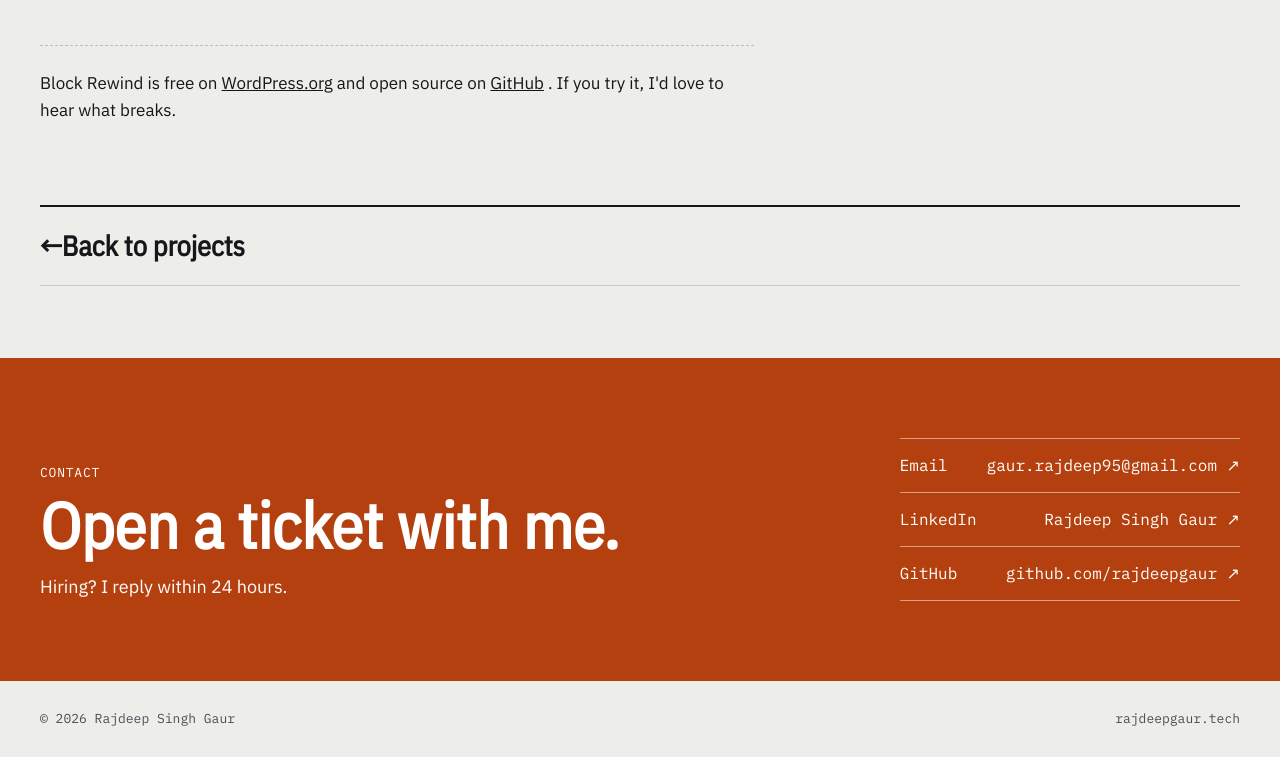
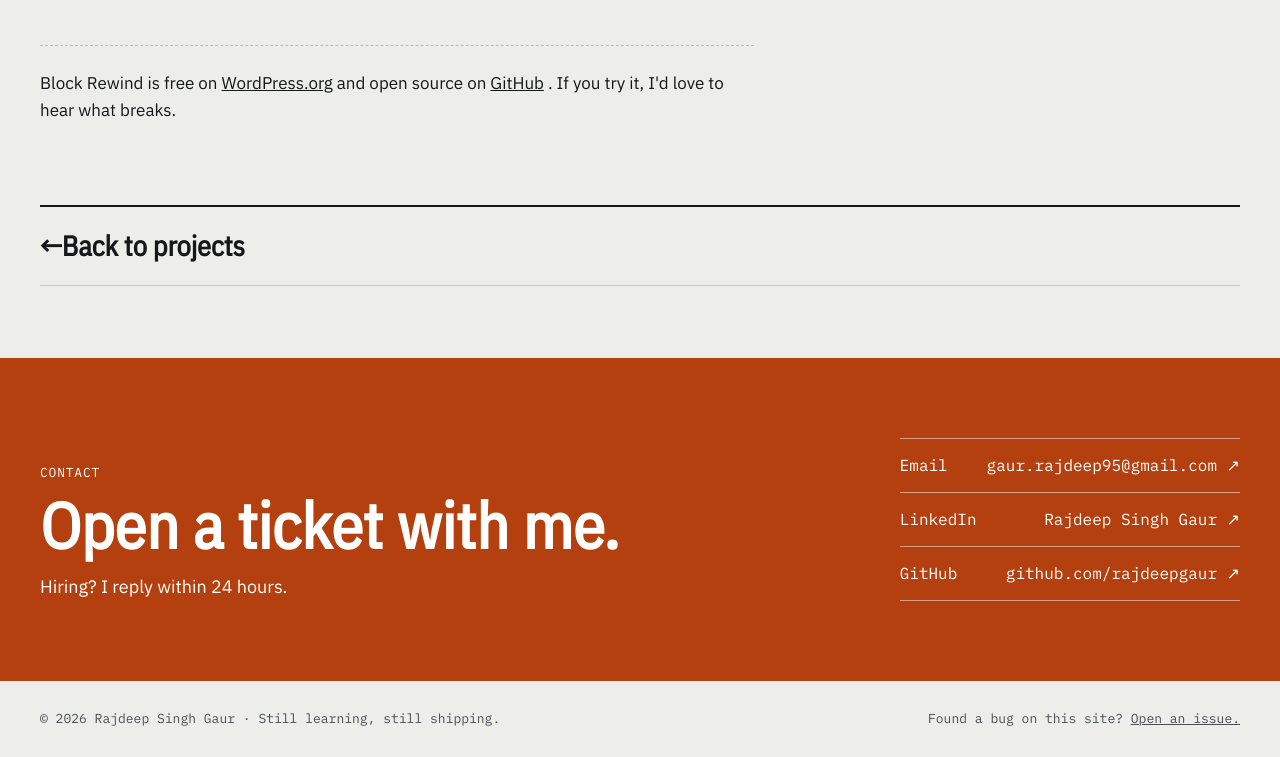
Before and after one commit to rajdeepgaur/rajdeepgaur.tech, an Astro site: page /projects/block-rewind/ in a window 1280 px wide. Shown: the part 6846-7603 px from the top of the page. Built offline with nearby package versions, Linux system fonts and the light colour scheme; Astro itself is replaced by a stand-in of ours; no server answers; a web font is replaced by a local one.

Commit message:
Neutral positioning: new hero, footer, Skills order and SEO copy
- Hero h1 "I fix what breaks and build what's missing." with new long/short subheads
- Incsub bullet 2 reworded; Skills rows reordered (words unchanged)
- New footer on every page: "Open an issue." link to the repo's Issues page
  and "Still learning, still shipping."
- Title, meta description, og:image:alt and JSON-LD jobTitle updated; OG image rebuilt

```diff
--- a/src/components/Experience.astro
+++ b/src/components/Experience.astro
@@ -10,7 +10,7 @@ const roles = [
     stat: { value: '100+', label: 'sites built' },
     bullets: [
       'Built 100+ WordPress sites, mainly for educational institutions.',
-      'Worked primarily with FSE themes and Gutenberg, some on Multisite; several highly customized builds with multiple custom post types and fields.',
+      'Worked primarily with FSE themes and Gutenberg, some on Multisite; debugged issues and built custom solutions for client needs, including builds with multiple custom post types and fields.',
       'Migrated content into staging with WP All Import and fixed the issues found in QA checks before each site went live; tested plugins and themes and updated public documentation.',
     ],
     chips: ['FSE', 'Gutenberg', 'Multisite', 'WP All Import', 'Custom CSS'],
--- a/src/components/Footer.astro
+++ b/src/components/Footer.astro
@@ -1,17 +1,56 @@
-<footer class="container footer">
-  <span>© 2026 Rajdeep Singh Gaur</span>
-  <span>rajdeepgaur.tech</span>
+---
+// Changed 27 Nov (Homepage §6 Footer.astro). DOM order: bug line first (it comes first on phones);
+// from 640px the © line sits on the left via `order`. The year is static on purpose.
+---
+
+<footer class="container site-footer">
+  <p class="bug">Found a bug on this site? <a href="https://github.com/rajdeepgaur/rajdeepgaur.tech/issues" target="_blank" rel="noopener">Open an issue.<span class="visually-hidden"> (opens in new tab)</span></a></p>
+  <p class="meta"><span>© 2026 Rajdeep Singh Gaur</span><span class="sep" aria-hidden="true"> · </span><span>Still learning, still shipping.</span></p>
 </footer>
 
 <style>
-  .footer {
+  .site-footer {
     padding-block: 28px;
     display: flex;
-    flex-wrap: wrap;
-    justify-content: space-between;
+    flex-direction: column;
     gap: 12px;
     font-family: var(--font-mono);
     font-size: 13px;
     color: var(--muted);
   }
+  .meta {
+    display: flex;
+    flex-direction: column;
+    gap: 4px;
+  }
+  .sep { display: none; }
+
+  a {
+    color: inherit;
+    white-space: nowrap;
+    position: relative;
+  }
+  /* 44px hit area (§7) without changing the footer's spacing or the focus ring */
+  a::after {
+    content: '';
+    position: absolute;
+    inset: -13px 0;
+  }
+
+  @media (min-width: 640px) {
+    .site-footer {
+      flex-direction: row;
+      flex-wrap: wrap;
+      justify-content: space-between;
+      align-items: baseline;
+      gap: 8px 32px;
+    }
+    .bug { order: 2; }
+    .meta {
+      order: 1;
+      display: block;
+    }
+    .meta span { white-space: nowrap; }
+    .sep { display: inline; }
+  }
 </style>
--- a/src/components/Hero.astro
+++ b/src/components/Hero.astro
@@ -11,9 +11,9 @@ import EvidenceLedger from './EvidenceLedger.astro';
   <div class="grid">
     <div class="intro">
       <p class="name">Rajdeep Singh Gaur</p>
-      <h1>A support engineer who builds.</h1>
-      <p class="sub only-desktop">I've resolved 1,500+ support tickets <em>and</em> built 100+ production WordPress sites, so I understand problems from both the customer's side and the code's side.</p>
-      <p class="sub only-mobile">1,500+ tickets resolved and 100+ WordPress sites built: problems from the customer's side and the code's side.</p>
+      <h1>I fix what breaks and build what's missing.</h1>
+      <p class="sub only-desktop">Debugging production issues across SaaS products and client builds taught me where software fails. I build with that in mind.</p>
+      <p class="sub only-mobile">Debugging SaaS and client issues taught me where software fails. I build with that in mind.</p>
     </div>
 
     <div class="evidence">
--- a/src/layouts/Base.astro
+++ b/src/layouts/Base.astro
@@ -20,13 +20,13 @@ interface Props {
 const { title = site.seo.title, description, navMode = 'home', canonical, ogType = 'website' } = Astro.props;
 const ogImage = new URL('/og.png', site.url).href;
 const ogImageAlt =
-  'Rajdeep Singh Gaur — A support engineer who builds. 1,500+ support tickets resolved, 100+ WordPress sites built, 4 live projects.';
+  "Rajdeep Singh Gaur — I fix what breaks and build what's missing. 1,500+ support tickets resolved, 100+ WordPress sites built, 4 live projects.";
 const person = {
   '@context': 'https://schema.org',
   '@type': 'Person',
   name: site.name,
   url: `${site.url}/`,
-  jobTitle: 'Technical Support Engineer',
+  jobTitle: 'Technical Support Engineer and Full-Stack Developer',
   sameAs: [site.linkedin, site.github],
 };
 const beaconToken = import.meta.env.PUBLIC_CF_BEACON_TOKEN;
--- a/src/site.ts
+++ b/src/site.ts
@@ -6,8 +6,8 @@ export const site = {
   linkedin: 'https://www.linkedin.com/in/rajdeep-singh-gaur-793015227/',
   github: 'https://github.com/rajdeepgaur',
   seo: {
-    title: 'Rajdeep Singh Gaur — A support engineer who builds',
+    title: "Rajdeep Singh Gaur — I fix what breaks and build what's missing",
     description:
-      'Technical support engineer and web developer. 1,500+ support tickets resolved, 100+ WordPress sites built, 4 live projects including a WordPress.org plugin.',
+      'Technical support engineer and full-stack developer. 1,500+ support tickets resolved, 100+ WordPress sites built, 4 live projects including a WordPress.org plugin.',
   },
 } as const;
```
Also changed, not shown: src/components/Skills.astro (+5 -5 lines), public/og.png.
